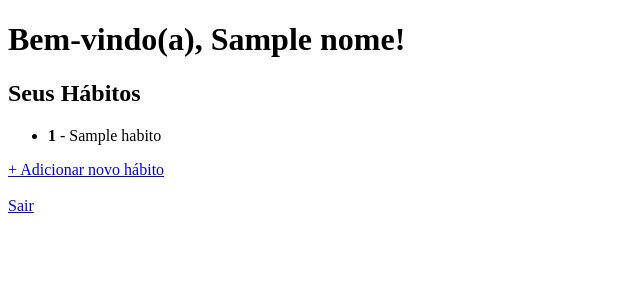
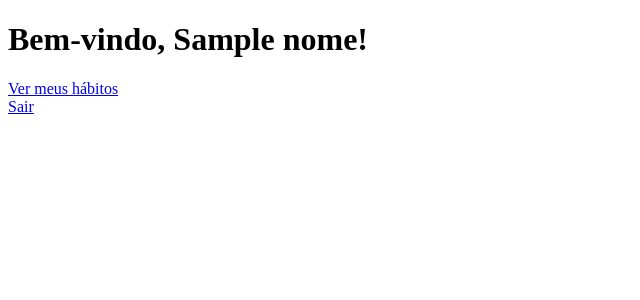
Before and after one commit to Bianc-byte/Projeto-Habitos-Gamificado, a Flask app: template app/templates/dashboard.html in a window 1280 px wide. Shown: the part 57-357 px from the top of the page, without its empty margins (0-640 px from the left). Run offline with Flask 3, Linux system fonts and the light colour scheme; the template is opened without the code that fills it: most values are stand-ins (such as "Sample title", 1, 10 or a date in 2020).

Commit message:
Atualizando habitos

```diff
--- a/app/templates/dashboard.html
+++ b/app/templates/dashboard.html
@@ -1,21 +1,8 @@
 {% extends "base.html" %}
 
-{% block title %}Dashboard{% endblock %}
+{% block content %}
+<h1>Bem-vindo, {{ nome }}!</h1>
 
-{% block content %}
-<h1>Bem-vindo(a), {{ nome }}!</h1>
-<h2>Seus Hábitos</h2>
-
-<ul>
-    {% for h in habitos %}
-    <li><strong>{{ h[0] }}</strong> - {{ h[1] }}</li>
-    {% else %}
-        <p>Nenhum hábito cadastrado ainda.</p>
-    {% endfor %}
-</ul>
-
-<a href="/novo_habito">+ Adicionar novo hábito</a>
-
-<br><br>
+<a href="/habitos">Ver meus hábitos</a><br>
 <a href="/logout">Sair</a>
 {% endblock %}
```
Also changed, not shown: app/templates/habitos.html (+19 -0 lines).
